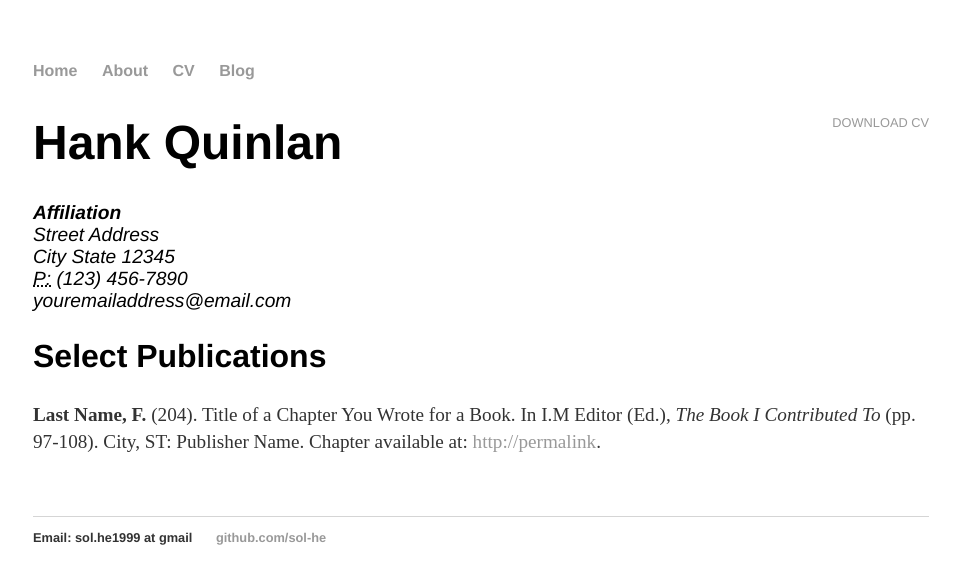
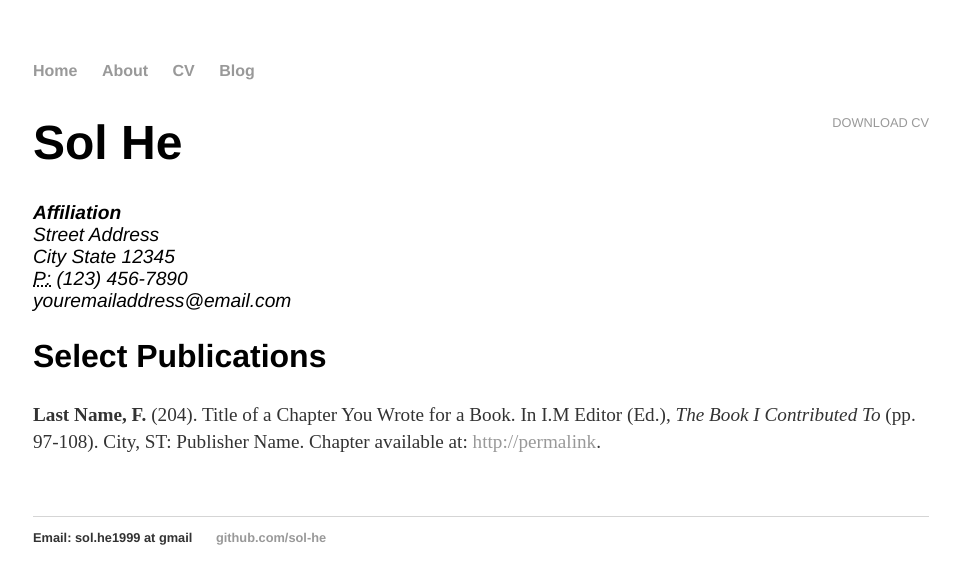
Before and after one commit to sol-he/sol-he.github.io, a Jekyll site: the page built from cv/index.html, in a window 1280 px wide. Shown: the top 584 px of the page, without its empty margins (159-1119 px from the left). Built offline with Jekyll 4.4.1, drawn with Linux system fonts in a browser that asks for light colours.

Commit message:
changed stuff

```diff
--- a/blog/index.html
+++ b/blog/index.html
@@ -1,6 +1,6 @@
 ---
 layout: default
-title: Hank Quinlan's Blog
+title: Sol He's Blog
 ---
 <h1>{{ page.title }}</h1>
 <ul class="posts">
--- a/cv/index.html
+++ b/cv/index.html
@@ -5,7 +5,7 @@
 
 	<div class="cv">
 		<a href="#" class="download" title="Download CV as PDF">Download CV</a>
-					<h1>Hank Quinlan</h1>
+					<h1>Sol He</h1>
 					<address>
 					<strong>Affiliation</strong><br>
 					Street Address<br>
```
Also changed, not shown: _posts/2014-04-30-hank-quinlan-site-launched.md (added, +7 -0 lines).
